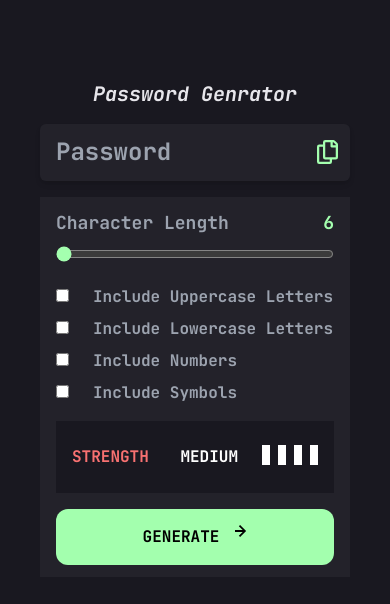
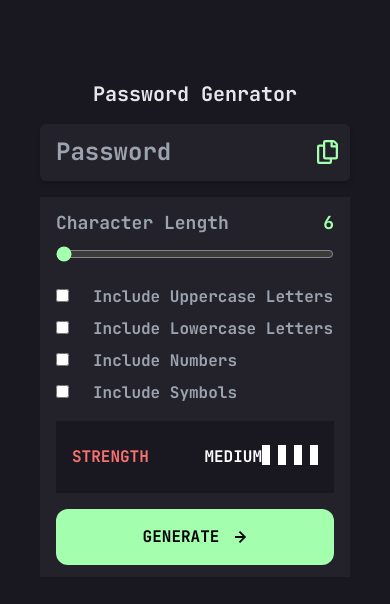
Before and after one commit to devHksingh/PasswordGenrator, a React (Vite) app: page / in a window 390 px wide. Shown: the top 604 px of the page. Built offline with nearby package versions, Linux system fonts and the light colour scheme.

Commit message:
minor react and tailwind update

```diff
--- a/src/App.jsx
+++ b/src/App.jsx
@@ -1,8 +1,4 @@
 import { useCallback, useState,useEffect, useRef } from 'react'
-import copyLogo from './assets/icon-copy.svg'
-import checkLogo from './assets/icon-check.svg'
-import arrow from './assets/icon-arrow-right.svg'
-
 
 
 // import './App.css'
@@ -25,12 +21,14 @@ function App() {
     let pass =""
     let str =""
 
+
     if(numberAllowed) str+="0123456789"
     if(upperCharAllowed) str+= "ABCDEFGHIJKLMNOPQRSTUVWXYZ"
     if(lowerCharAllowed) str+= "abcdefghijklmnopqrstuvwxyz"
     if(symbolsAllowed) str+=  "~!@#$%&*()_+*?"
 
-    for (let i = 0; i <= length; i++) {
+
+    for (let i = 0; i < length; i++) {
       let indexValue = Math.floor(Math.random()*str.length+1)
       pass += str.charAt(indexValue)
 
@@ -41,8 +39,8 @@ function App() {
   },[length,numberAllowed,upperCharAllowed,lowerCharAllowed,symbolsAllowed,setPassword])
 
   const copyPasswordToClipboard = useCallback(()=>{
-      password.current?.select()
-      password.current?.setSelectionRange(0,40)
+      passwordRef.current?.select()
+      passwordRef.current?.setSelectionRange(0,40)
       window.navigator.clipboard.writeText(password)
   },[password])
 
@@ -55,7 +53,7 @@ function App() {
 
     {/* container */}
     <div className='w-full max-w-md h-screen max-h-md mx-auto font-jetbrainsmono font-bold  px-10 py-20 '>
-      <h1 className='text-center text-grayish-200 text-xl italic mb-4'>Password Genrator</h1>
+      <h1 className='text-center text-grayish-200 text-xl  mb-4'>Password Genrator</h1>
 
      {/* input field */}
       <div>
@@ -162,7 +160,7 @@ function App() {
               <h2 className='uppercase text-red-400'>Strength</h2>
               <div className='flex'>
                   <h1 className='uppercase text-white'>medium</h1>
-                  <div className='flex justify-end w-full ml-6'>
+                  <div className='flex justify-end w-full md:ml-6'>
                     <div className='h-5 w-2 bg-white mr-2'></div>
                     <div className='h-5 w-2 bg-white mr-2'></div>
                     <div className='h-5 w-2 bg-white mr-2'></div>
@@ -173,8 +171,9 @@ function App() {
         </div>
 
         {/* CTA btn */}
-        <button className='uppercase bg-green-apple flex justify-center w-full mt-4 px-4 py-4 rounded-xl hover:bg-blue-400 hover:text-white hover:fill-white '>
-              Generate <svg width="12" height="12" className='ml-4' xmlns="http://www.w3.org/2000/svg"><path  d="m5.106 12 6-6-6-6-1.265 1.265 3.841 3.84H.001v1.79h7.681l-3.841 3.84z"/></svg>
+        <button className='uppercase bg-green-apple flex justify-center w-full mt-4 px-4 py-4 rounded-xl hover:bg-blue-400 hover:text-white hover:fill-white '
+        onClick={passwordGenerator}>
+              Generate <svg width="12" height="12" className='ml-4 my-auto' xmlns="http://www.w3.org/2000/svg"><path  d="m5.106 12 6-6-6-6-1.265 1.265 3.841 3.84H.001v1.79h7.681l-3.841 3.84z"/></svg>
         </button>
 
       </div>
```
